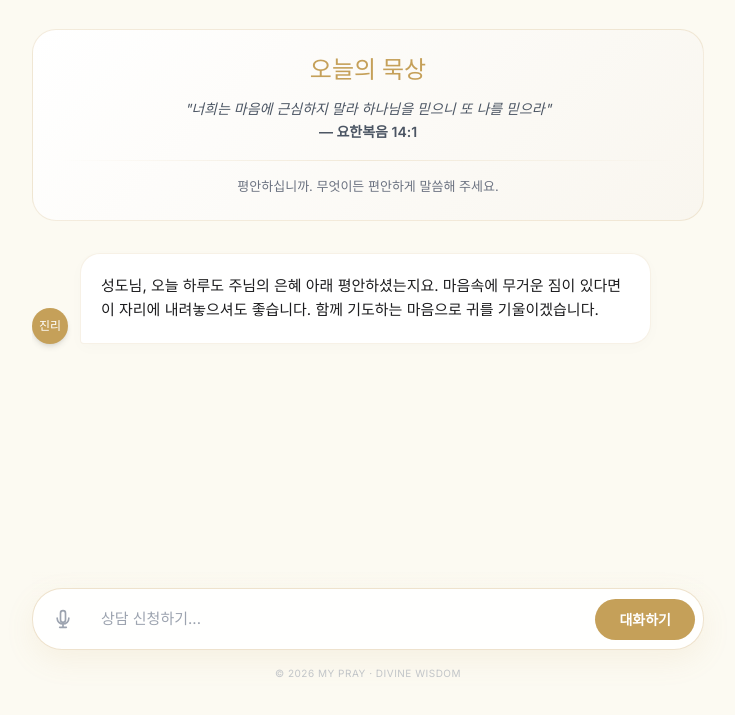
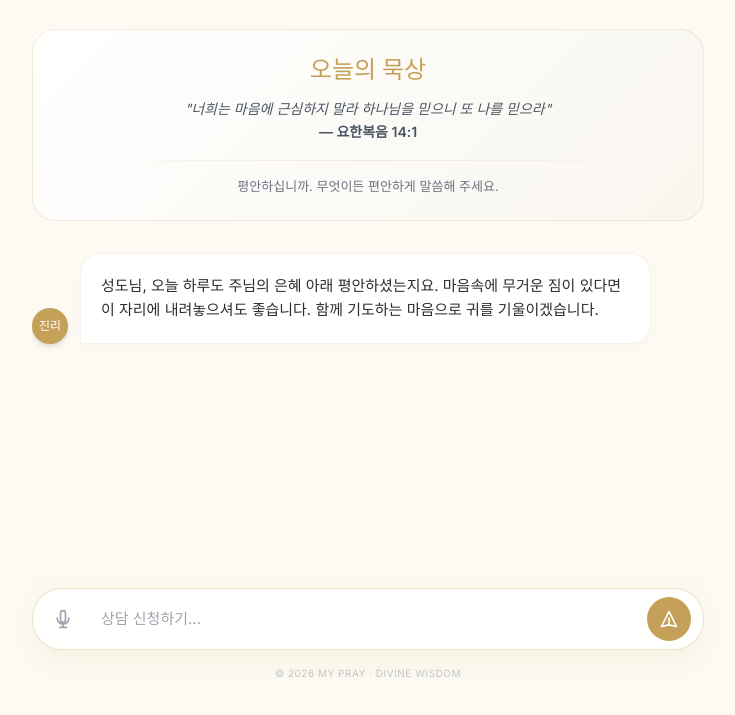
Before and after one commit to yunhoshin87/bib, a website: page public/index.html in a window 1280 px wide. Shown: the part 87-802 px from the top of the page, without its empty margins (272-1007 px from the left). Drawn offline with nearby package versions, Linux system fonts and the light colour scheme.

Commit message:
UI update: icon button and bubble color

```diff
--- a/public/index.html
+++ b/public/index.html
@@ -10,7 +10,8 @@
         :root {
             --parchment: #fcfaf2;
             --divine-gold: #c5a059;
-            --deep-charcoal: #1c1c1e;
+            --deep-charcoal: #2d2d2f;
+            --prayer-brown: #5d4e37;
             --soft-gray: #f5f5f7;
         }
         body {
@@ -46,9 +47,10 @@
             animation: fadeUp 0.5s cubic-bezier(0.2, 0.8, 0.2, 1);
         }
         .message-user {
-            background: var(--deep-charcoal);
+            background: var(--prayer-brown);
             color: white;
             border-radius: 20px 20px 4px 20px;
+            box-shadow: 0 4px 12px rgba(93, 78, 55, 0.15);
             animation: fadeUp 0.5s cubic-bezier(0.2, 0.8, 0.2, 1);
         }
         @keyframes fadeUp {
@@ -65,14 +67,19 @@
         .gold-btn {
             background: var(--divine-gold);
             color: white;
-            border-radius: 25px;
+            border-radius: 50%;
+            width: 44px;
+            height: 44px;
+            display: flex;
+            align-items: center;
+            justify-content: center;
             transition: all 0.3s ease;
         }
         .gold-btn:hover {
             filter: brightness(1.1);
-            transform: scale(1.02);
+            transform: scale(1.05);
         }
-        .gold-btn:active { transform: scale(0.98); }
+        .gold-btn:active { transform: scale(0.95); }
 
         .welcome-card {
             background: linear-gradient(135deg, #fff 0%, #f9f6ef 100%);
@@ -133,7 +140,7 @@
 
             <!-- Bottom Input Section -->
             <div class="sticky bottom-0 pb-8 pt-4 bg-gradient-to-t from-[var(--parchment)] via-[var(--parchment)] to-transparent">
-                <div class="input-area flex items-center p-2 gap-2">
+                <div class="input-area flex items-center p-2 gap-2 pr-3">
                     <button id="mic-btn" onclick="startRecognition()" class="p-3 rounded-full hover:bg-gray-100 transition-all group" title="음성 입력">
                         <svg class="w-5 h-5 text-gray-400 group-hover:text-[var(--divine-gold)]" fill="none" stroke="currentColor" viewBox="0 0 24 24">
                             <path stroke-linecap="round" stroke-linejoin="round" stroke-width="2" d="M19 11a7 7 0 01-7 7m0 0a7 7 0 01-7-7m7 7v4m0 0H8m4 0h4m-4-20a3 3 0 00-3 3v8a3 3 0 006 0V5a3 3 0 00-3-3z"></path>
@@ -141,8 +148,10 @@
                     </button>
                     <input type="text" id="user-input" placeholder="상담 신청하기..."
                            class="flex-1 bg-transparent border-none focus:ring-0 text-[15px] px-2 outline-none">
-                    <button onclick="sendMessage()" class="gold-btn px-6 py-2.5 font-semibold text-[14px]">
-                        대화하기
+                    <button onclick="sendMessage()" class="gold-btn" title="전송">
+                        <svg class="w-5 h-5" fill="none" stroke="currentColor" viewBox="0 0 24 24">
+                            <path stroke-linecap="round" stroke-linejoin="round" stroke-width="2" d="M12 19l9 2-9-18-9 18 9-2zm0 0v-8"></path>
+                        </svg>
                     </button>
                 </div>
                 <p class="text-[10px] text-center text-gray-400 mt-4 tracking-wider uppercase opacity-60">
@@ -231,7 +240,7 @@
 
         function appendMessage(role, text) {
             const wrapper = document.createElement('div');
-            wrapper.className = `flex ${role === 'user' ? 'justify-end' : 'justify-start'} gap-3 items-end`;
+            wrapper.className = \`flex \${role === 'user' ? 'justify-end' : 'justify-start'} gap-3 items-end\`;
 
             if (role === 'ai') {
                 const avatar = document.createElement('div');
@@ -241,7 +250,7 @@
             }
 
             const bubble = document.createElement('div');
-            bubble.className = `${role === 'user' ? 'message-user' : 'message-ai'} p-5 max-w-[85%] text-[15px] leading-relaxed shadow-sm whitespace-pre-wrap`;
+            bubble.className = \`\${role === 'user' ? 'message-user' : 'message-ai'} p-5 max-w-[85%] text-[15px] leading-relaxed shadow-sm whitespace-pre-wrap\`;
             bubble.innerText = text;
             wrapper.appendChild(bubble);
 
```
